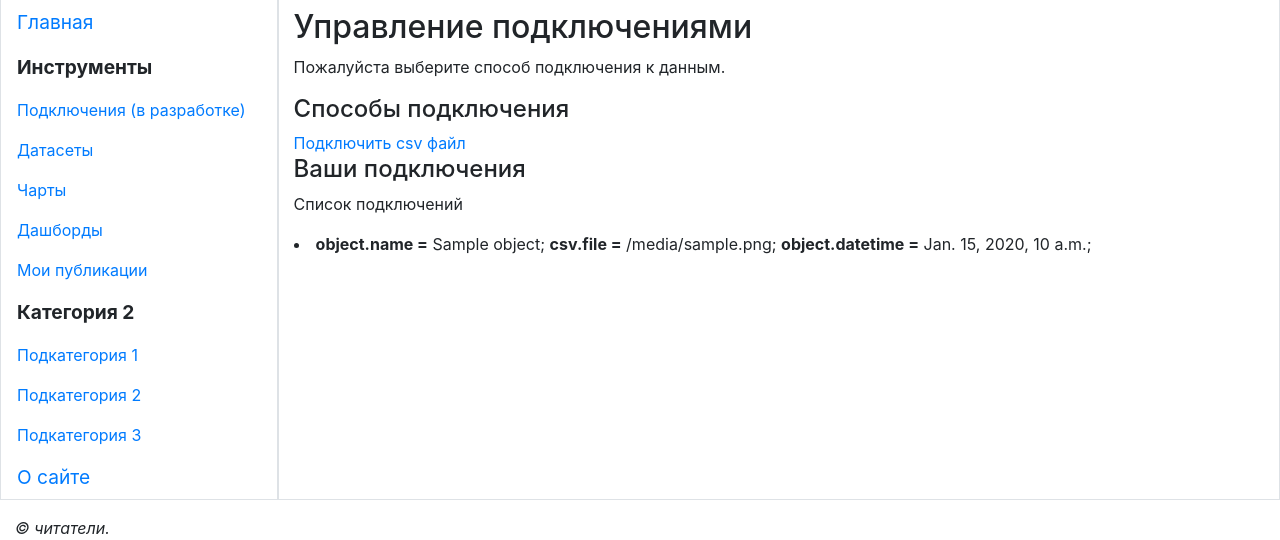
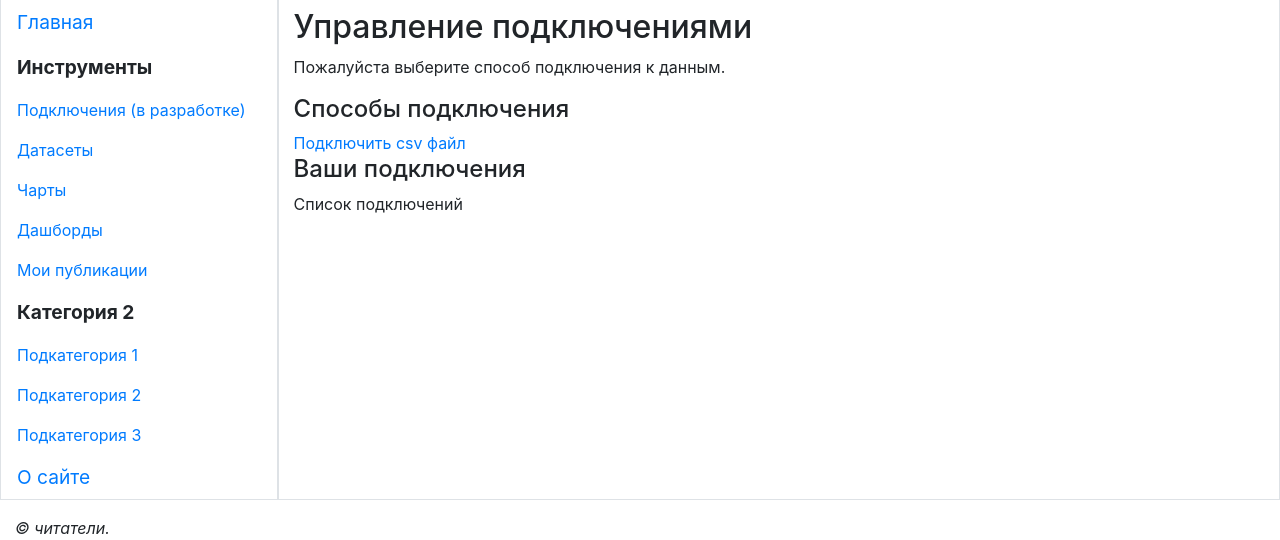
Before and after one commit to The-Vlad/7-course-work, a Django app: template eAnalytics/templates/main/tools/connections.html in a window 1280 px wide. Shown: the part 182-722 px from the top of the page. Run offline with Django 4.2, Linux system fonts and the light colour scheme; the template is opened without the code that fills it: most values are stand-ins (such as "Sample title", 1, 10 or a date in 2020); some libraries are stand-ins or nearby versions.

Commit message:
connections.html commented for-loop

```diff
--- a/eAnalytics/templates/main/tools/connections.html
+++ b/eAnalytics/templates/main/tools/connections.html
@@ -13,7 +13,7 @@
 <a href="{% url 'main:tools' tool='csv-connection' %}">Подключить csv файл</a>
 <h4>Ваши подключения</h4>
 <p>Список подключений</p>
-{% for object, csv in connections %}
+<!-- {% for object, csv in connections %}
     <li><strong>object.name =</strong> {{ object.name }}; <strong>csv.file =</strong> {{ csv.file }}; <strong>object.datetime =</strong> {{ object.datetime }};</li>
-{% endfor %}
+{% endfor %} !-->
 {% endblock %}
```
